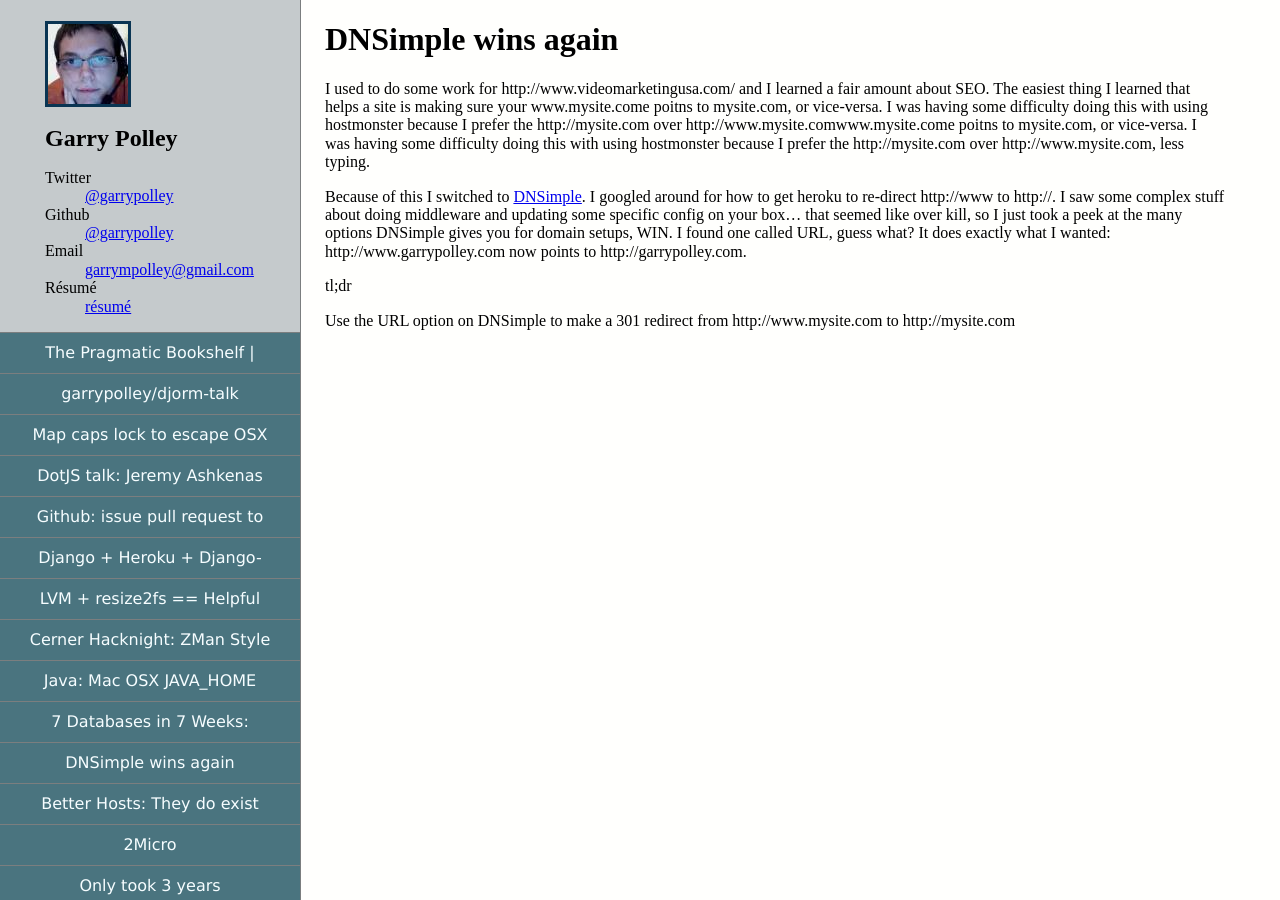
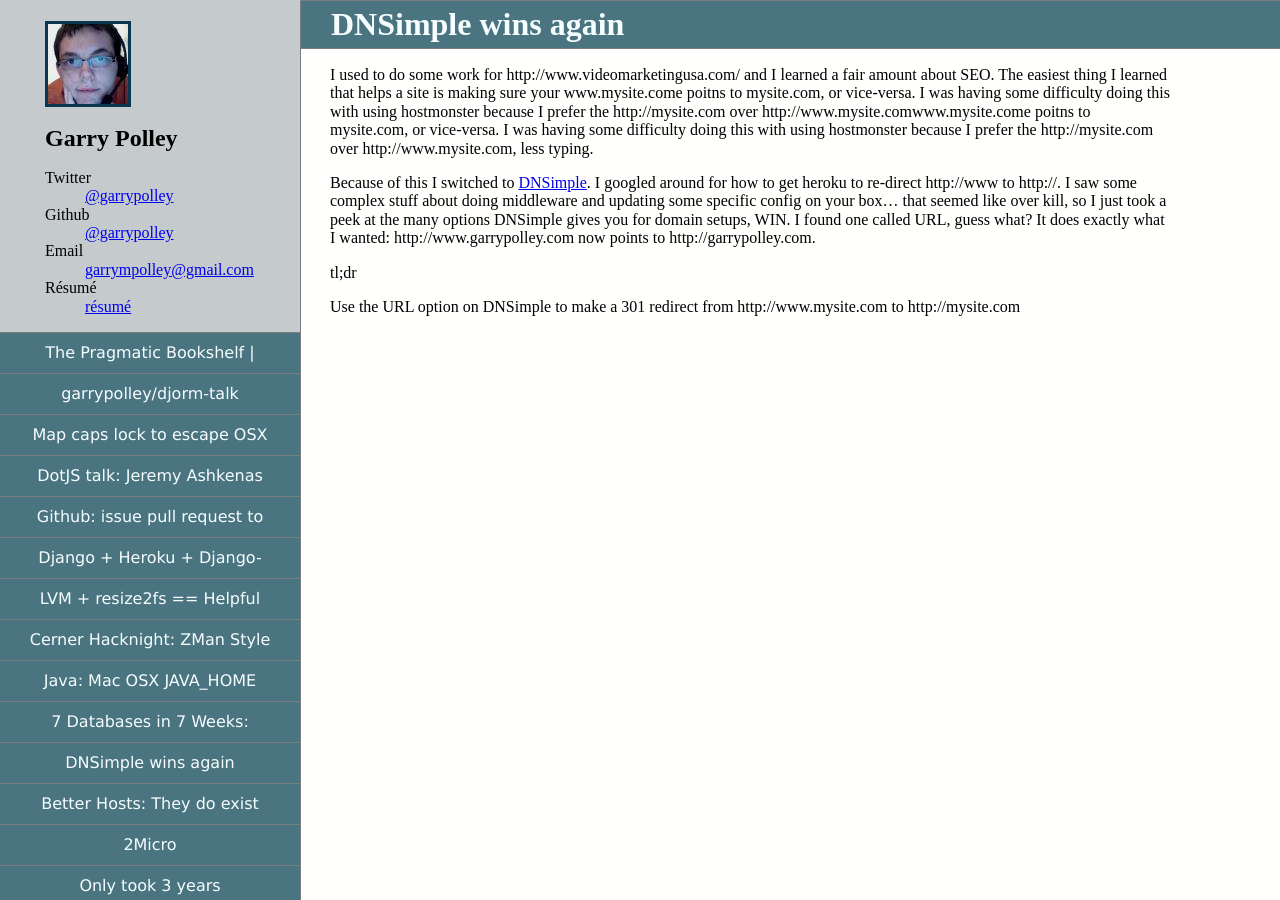
Before and after one commit to garrypolley/garrypolley.github.io, a Jekyll site: the page built from 2012-06-14.md, in a window 1280 px wide. Built offline with Jekyll 4.4.1, drawn with Linux system fonts in a browser that asks for light colours; nearby versions of some CDN libraries; Markdown is read by kramdown in place of the engine named in the settings.

Commit message:
update styles to look better.

```diff
--- a/_layouts/default.html
+++ b/_layouts/default.html
@@ -42,6 +37,25 @@
       flex-flow: column;
       padding: 0;
     }
+
+    main article > div {
+    	padding: 50px 30px 5px 30px;
+    }
+
+    main .article-title {
+    	position: fixed;
+    	margin: 0;
+    	padding: 5px 30px 5px 30px;
+    	background-color: #4A747F;
+    	width: 100%;
+    	border: solid 1px #7B7E7F;
+    }
+
+     main .article-title a {
+     	text-decoration: none;
+     	color: #F6FDFF;
+     	display: block;
+     }
 
     .site-navigation {
       background-color: #C5CACC;
@@ -119,9 +133,6 @@
 
     /* Custom, iPhone Retina */
     @media only screen and (min-width: 320px) {
-      main {
-        padding: 0 25px 0 25px;
-      }
     }
 
     /* Extra Small Devices, Phones */
--- a/_layouts/post.html
+++ b/_layouts/post.html
@@ -4,7 +4,9 @@ layout: default
 
 <section>
   <article>
-    <h1>{{ page.title }}</h1>
-    {{ content }}
+    <h1 class="article-title"><a href={{page.url}}>{{ page.title }}</a></h1>
+    <div>
+    	{{ content }}
+  	</div>
   </article>
 </section>
```
Also changed, not shown: other parts of _layouts/default.html (+0 -5 lines).
